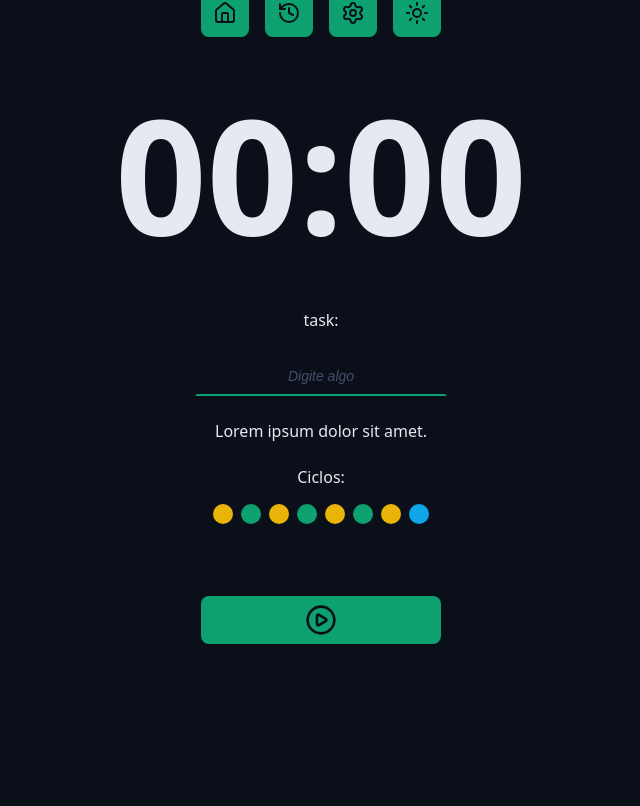
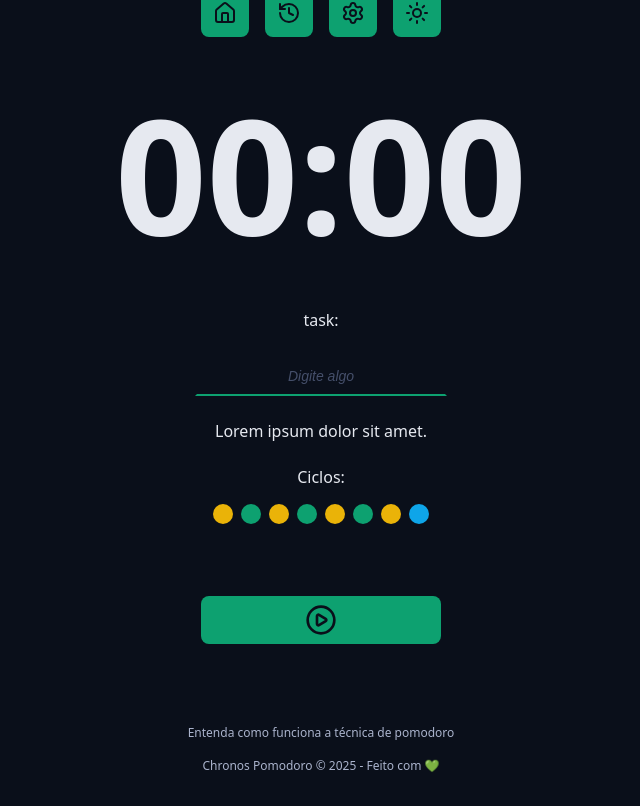
Before and after one commit to RafaelaGusczak/chronos-pomodoro, a React (Vite) app: page / in a window 1280 px wide. Shown: the part 232-1038 px from the top of the page, without its empty margins (319-959 px from the left). Before the commit the page ends 956 px from the top, so only its background shows below. Built offline with nearby package versions, Linux system fonts and the light colour scheme.

Commit message:
Criando o componente de footer (rodapé)

```diff
--- a/src/App.tsx
+++ b/src/App.tsx
@@ -9,6 +9,7 @@
 import { Cycles } from './components/Cycles';
 import { DefaultButton } from './components/DefaultButton';
 import { PlayCircleIcon } from 'lucide-react';
+import { Footer } from './components/Footer';
 
 export function App() {
   console.log('oi');
@@ -51,6 +52,10 @@
           </div>
         </form>
       </Container>
+
+      <Container>
+        <Footer />
+      </Container>
     </>
   );
 }
--- /dev/null
+++ b/src/components/Footer/index.tsx
@@ -0,0 +1,12 @@
+import styles from './styles.module.css';
+
+export function Footer() {
+  return (
+    <footer className={styles.footer}>
+      <a href=''>Entenda como funciona a técnica de pomodoro</a>
+      <a href=''>
+        Chronos Pomodoro &copy; {new Date().getFullYear()} - Feito com 💚
+      </a>
+    </footer>
+  );
+}
--- /dev/null
+++ b/src/components/Footer/styles.module.css
@@ -0,0 +1,18 @@
+.footer {
+  display: flex;
+  flex-direction: column;
+  align-items: center;
+  justify-content: center;
+  font-size: 1.2rem;
+  gap: 1.6rem;
+}
+
+.footer a {
+  color: var(--text-muted);
+  text-decoration: none;
+}
+
+.footer a:hover {
+  color: var(--text-muted);
+  text-decoration: underline;
+}
```
